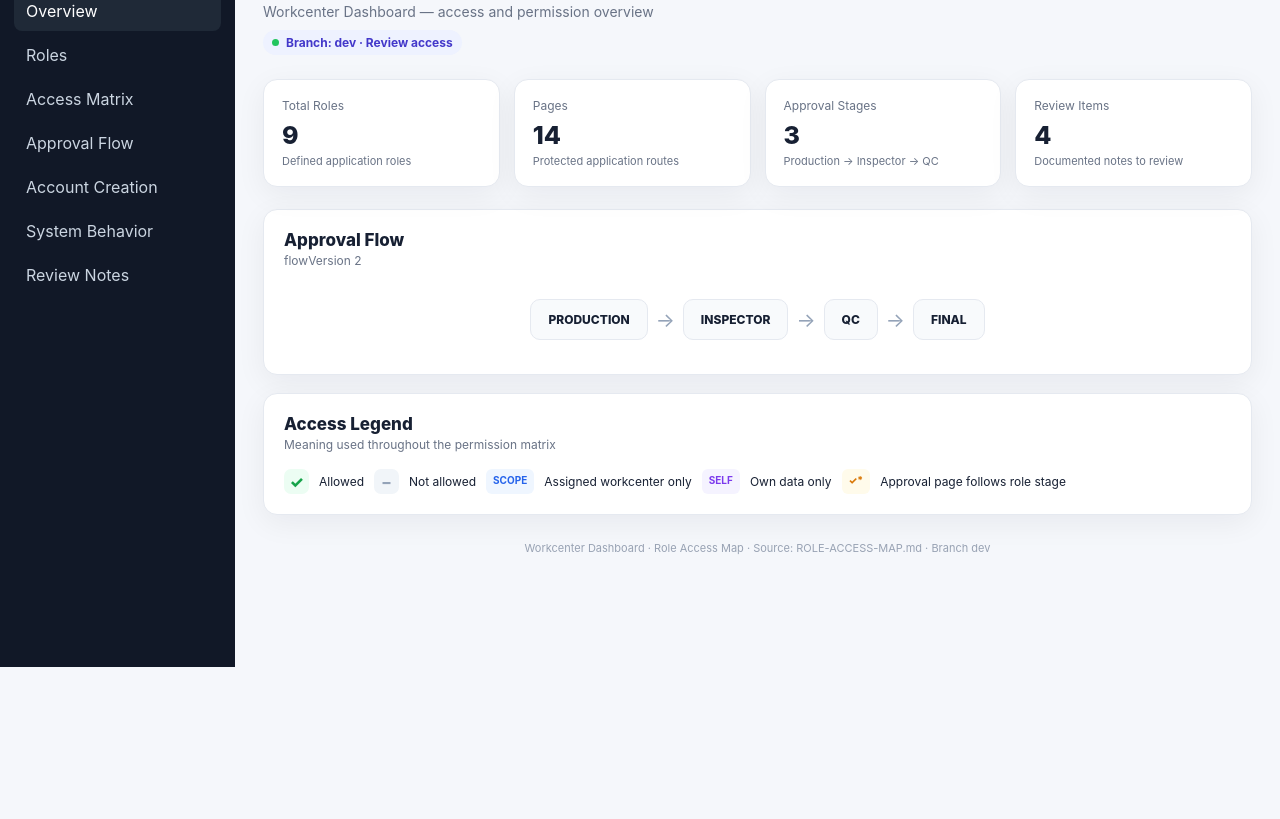
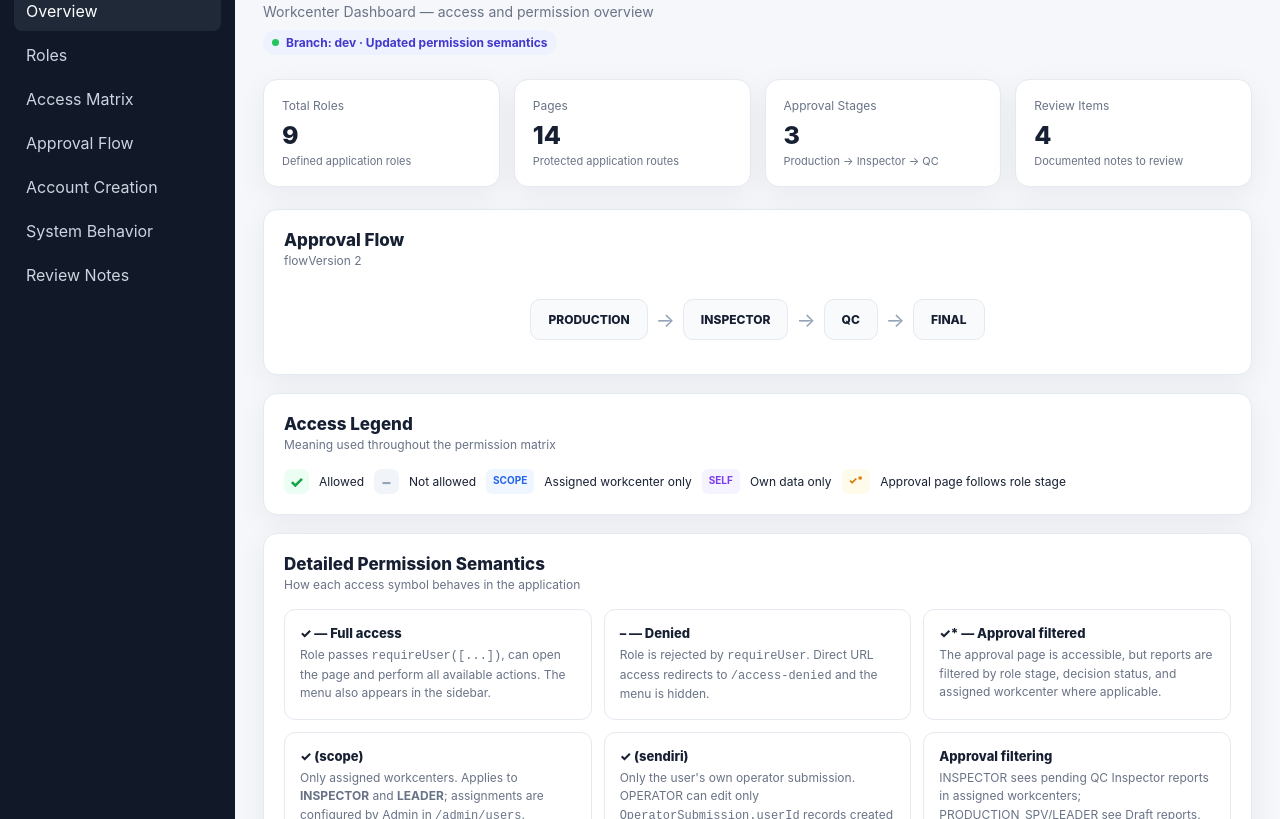
Before and after one commit to bieee123/workcenter-role-access-map, a plain HTML site: page index.html in a window 1280 px wide. Shown: the part 133-952 px from the top of the page. Before the commit the page ends 800 px from the top, so only its background shows below. Drawn offline with Linux system fonts and the light colour scheme.

Commit message:
Update index.html
Update role access

```diff
--- a/index.html
+++ b/index.html
@@ -114,7 +114,7 @@ tbody tr:hover td:first-child{background:#fafcff}
     <div>
       <h1>Role Access Map</h1>
       <div class="subtitle">Workcenter Dashboard — access and permission overview</div>
-      <div class="branch"><span class="dot"></span> Branch: dev · Review access</div>
+      <div class="branch"><span class="dot"></span> Branch: dev · Updated permission semantics</div>
     </div>
   </div>
 
@@ -143,6 +143,20 @@ tbody tr:hover td:first-child{background:#fafcff}
       <span class="scope">SCOPE</span><span style="font-size:12px;padding-top:5px">Assigned workcenter only</span>
       <span class="self">SELF</span><span style="font-size:12px;padding-top:5px">Own data only</span>
       <span class="star">✓*</span><span style="font-size:12px;padding-top:5px">Approval page follows role stage</span>
+    </div>
+  </div>
+
+  <div class="card section" style="margin-top:18px">
+    <div class="section-head">
+      <div><div class="section-title">Detailed Permission Semantics</div><div class="section-desc">How each access symbol behaves in the application</div></div>
+    </div>
+    <div class="role-grid">
+      <div class="role-card"><div class="role-name">✓ — Full access</div><div class="role-desc">Role passes <code>requireUser([...])</code>, can open the page and perform all available actions. The menu also appears in the sidebar.</div></div>
+      <div class="role-card"><div class="role-name">– — Denied</div><div class="role-desc">Role is rejected by <code>requireUser</code>. Direct URL access redirects to <code>/access-denied</code> and the menu is hidden.</div></div>
+      <div class="role-card"><div class="role-name">✓* — Approval filtered</div><div class="role-desc">The approval page is accessible, but reports are filtered by role stage, decision status, and assigned workcenter where applicable.</div></div>
+      <div class="role-card"><div class="role-name">✓ (scope)</div><div class="role-desc">Only assigned workcenters. Applies to <strong>INSPECTOR</strong> and <strong>LEADER</strong>; assignments are configured by Admin in <code>/admin/users</code>.</div></div>
+      <div class="role-card"><div class="role-name">✓ (sendiri)</div><div class="role-desc">Only the user's own operator submission. OPERATOR can edit only <code>OperatorSubmission.userId</code> records created by the local application (<code>source_type = LOCAL_APP</code>).</div></div>
+      <div class="role-card"><div class="role-name">Approval filtering</div><div class="role-desc">INSPECTOR sees pending QC Inspector reports in assigned workcenters; PRODUCTION_SPV/LEADER see Draft reports. ADMIN and VIEWER have no approval stage, so their “Perlu tindakan saya” tab remains empty.</div></div>
     </div>
   </div>
 </section>
@@ -178,10 +192,10 @@ tbody tr:hover td:first-child{background:#fafcff}
     <div class="approval-grid">
       <div class="card section" style="box-shadow:none;margin:0">
         <ul class="list">
-          <li><strong>INSPECTOR</strong><br>INSPECTOR — memeriksa</li>
-          <li><strong>QC_SPV / QC_DEPT_HEAD</strong><br>QC</li>
-          <li><strong>PRODUCTION_SPV / PRODUCTION_DEPT_HEAD / LEADER</strong><br>PRODUCTION</li>
-          <li><strong>ADMIN / OPERATOR / VIEWER</strong><br>Tidak menyetujui — hanya melihat isi lingkupnya</li>
+          <li><strong>INSPECTOR</strong><br>INSPECTOR — memeriksa dan menyetujui tahap INSPECTOR.</li>
+          <li><strong>QC_SPV / QC_DEPT_HEAD</strong><br>QC — menyetujui tahap QC.</li>
+          <li><strong>PRODUCTION_SPV / PRODUCTION_DEPT_HEAD / LEADER</strong><br>PRODUCTION — menyetujui/tanda tangan tahap PRODUCTION.</li>
+          <li><strong>ADMIN / OPERATOR / VIEWER</strong><br>Tidak menyetujui; hanya melihat isi lingkupnya.</li>
         </ul>
       </div>
       <div class="card section" style="box-shadow:none;margin:0">
@@ -191,6 +205,15 @@ tbody tr:hover td:first-child{background:#fafcff}
         </div>
       </div>
     </div>
+    <div class="card section" style="box-shadow:none;margin-top:16px">
+      <div class="section-title" style="margin-bottom:10px">Approval Page Filtering</div>
+      <ul class="list">
+        <li><strong>ADMIN / VIEWER:</strong> no approval stage → “Perlu tindakan saya” is always empty.</li>
+        <li><strong>INSPECTOR:</strong> only reports at <em>Menunggu QC Inspector</em>, limited to assigned workcenters.</li>
+        <li><strong>PRODUCTION_SPV / LEADER:</strong> see reports with <em>Draft</em> status.</li>
+        <li><strong>All approval roles:</strong> only reports that have not yet been decided by that user are actionable.</li>
+      </ul>
+    </div>
   </div>
 </section>
 
@@ -198,9 +221,10 @@ tbody tr:hover td:first-child{background:#fafcff}
   <div class="card section">
     <div class="section-head"><div><div class="section-title">Account Creation</div><div class="section-desc">Who can create which roles</div></div></div>
     <div class="account-grid">
-      <div class="role-card"><div class="role-name">ADMIN</div><div class="role-desc">Can create all roles directly through <code>/admin/users</code> and send invitations for all roles.</div></div>
+      <div class="role-card"><div class="role-name">ADMIN</div><div class="role-desc">Can create and modify <strong>all roles</strong> directly through <code>/admin/users</code>, plus send invitations for all roles. Manages invitation permissions and workcenter assignments.</div></div>
       <div class="role-card"><div class="role-name">LEADER / PRODUCTION_SPV</div><div class="role-desc">Can create/invite <strong>Operator</strong> only through <code>/operator-invitations</code>.</div></div>
       <div class="role-card"><div class="role-name">Other roles</div><div class="role-desc">No account creation permission.</div></div>
+      <div class="role-card"><div class="role-name">Workcenter assignment</div><div class="role-desc"><strong>INSPECTOR</strong> and <strong>LEADER</strong> are assigned workcenter scopes managed by Admin in <code>/admin/users</code>.</div></div>
     </div>
   </div>
 </section>
@@ -214,6 +238,8 @@ tbody tr:hover td:first-child{background:#fafcff}
       <li>New account / credential change → redirected to <code>Ganti sandi</code>.</li>
       <li><strong>INSPECTOR & LEADER</strong> are restricted to assigned workcenters, configured through <code>/admin/users</code>.</li>
       <li><strong>Monitoring</strong> is available only to Admin, Leader, Prod SPV, Inspector, QC SPV, and QC Dept Head.</li>
+      <li><strong>Denied pages</strong> redirect the role to <code>/access-denied</code>, while the corresponding sidebar menu is hidden.</li>
+      <li><strong>OPERATOR edit scope:</strong> only own <code>OperatorSubmission.userId</code> records and only records with <code>source_type = LOCAL_APP</code>.</li>
     </ul>
   </div>
 </section>
@@ -228,7 +254,7 @@ tbody tr:hover td:first-child{background:#fafcff}
   </div>
 </section>
 
-<footer class="footer">Workcenter Dashboard · Role Access Map · Source: ROLE-ACCESS-MAP.md · Branch dev</footer>
+<footer class="footer">Workcenter Dashboard · Role Access Map · Source: ROLE-ACCESS-MAP.md · Branch dev · Updated</footer>
 </main>
 </div>
 </div>
```
